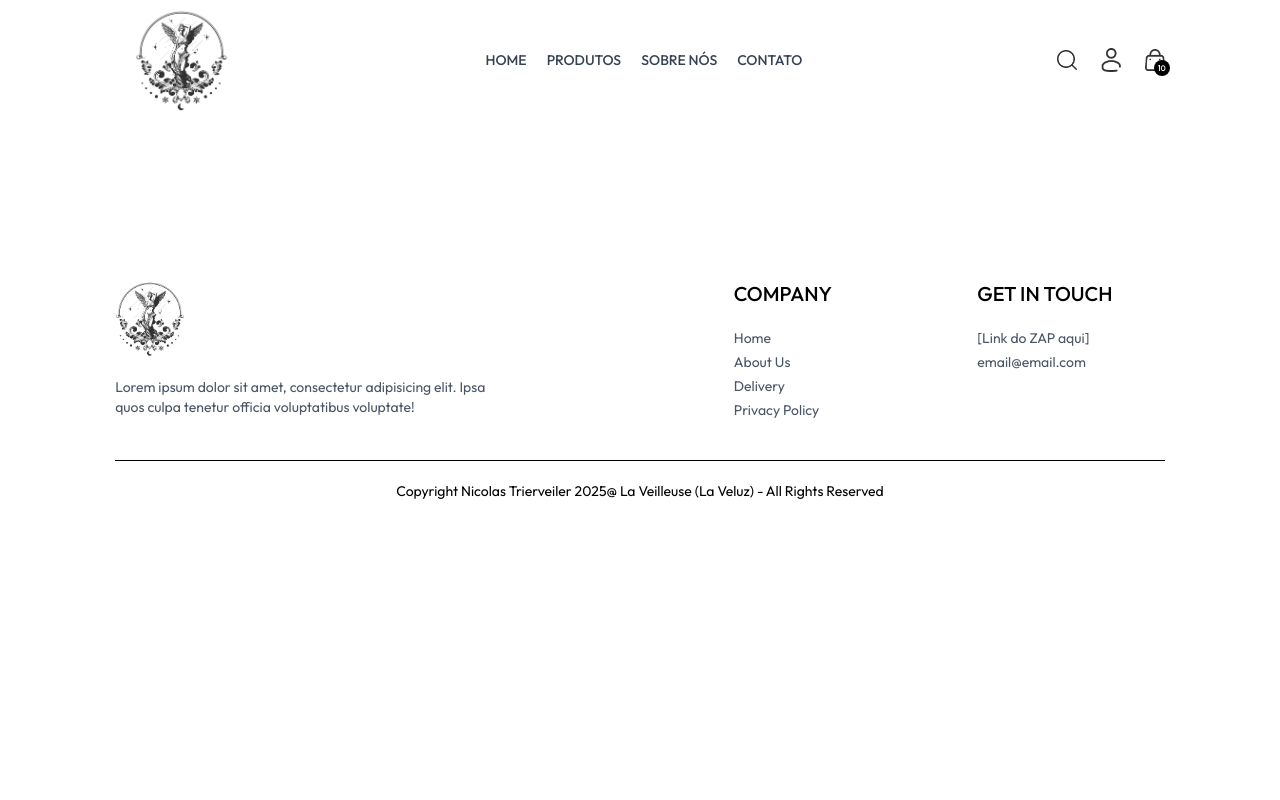
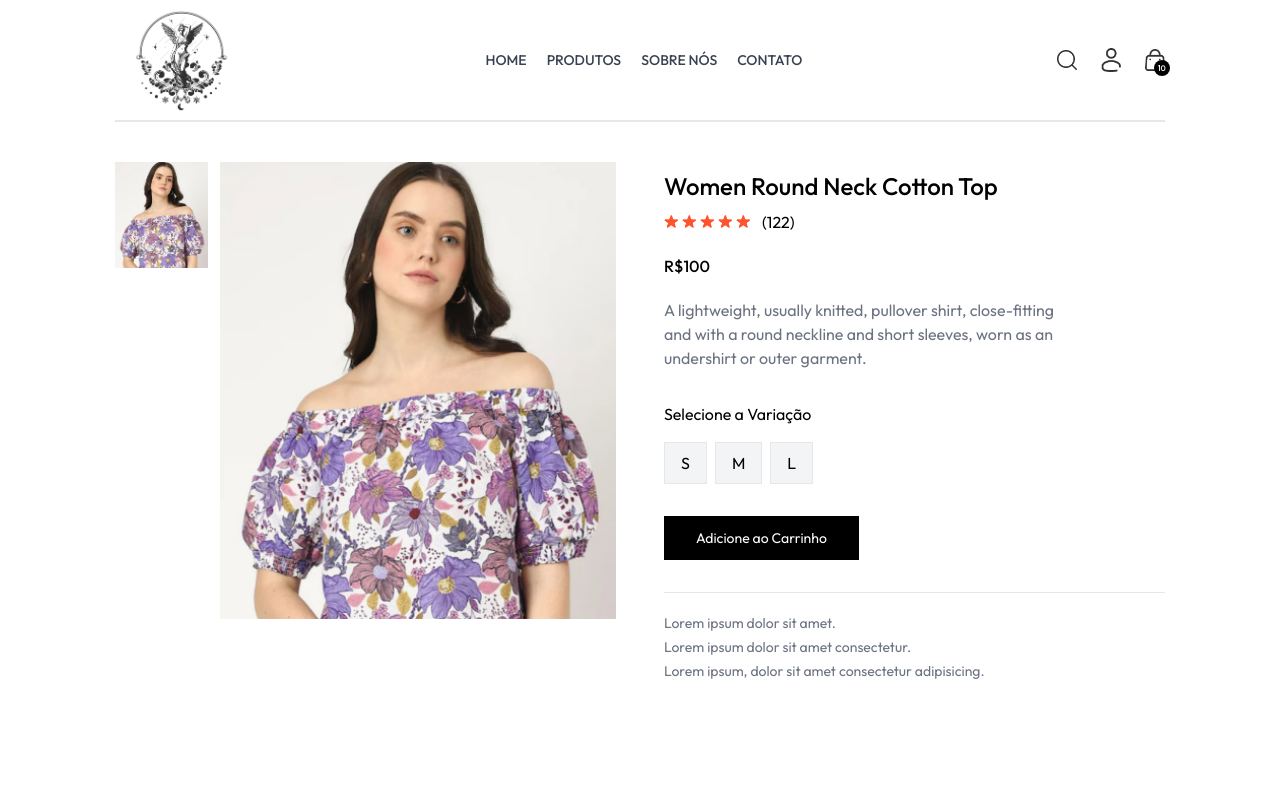
Before and after one commit to nictrierveiler/React-Ecommerce, a React (Vite) app: page /product/aaaaa in a window 1280 px wide. Shown: the top 800 px of the page. Built offline with nearby package versions, Linux system fonts and the light colour scheme.

Commit message:
Tailwind Config

```diff
--- a/index.html
+++ b/index.html
@@ -4,7 +4,7 @@
     <meta charset="UTF-8" />
     <link rel="icon" type="image/svg+xml" href="/vite.svg" />
     <meta name="viewport" content="width=device-width, initial-scale=1.0" />
-    <link href="/src/styles.css" rel="stylesheet">
+    <link href="./styles.css" rel="stylesheet">
     <title>La Veilleuse</title>
   </head>
   <body>
--- a/package.json
+++ b/package.json
@@ -27,7 +27,8 @@
     "eslint-plugin-react-refresh": "^0.4.19",
     "globals": "^16.0.0",
     "postcss": "^8.5.3",
-    "tailwindcss": "^4.1.5",
+    "postcss-nesting": "^13.0.1",
+    "tailwindcss": "^3.4.1",
     "vite": "^6.3.1"
   }
 }
--- /dev/null
+++ b/postcss.config.cjs
@@ -0,0 +1,7 @@
+module.exports = {
+  plugins: {
+    'postcss-nesting': {},
+    tailwindcss: {},
+    autoprefixer: {},
+  },
+};
--- a/src/App.jsx
+++ b/src/App.jsx
@@ -27,7 +27,7 @@
         <Route path='/login' element={<Login/>} />
         <Route path='/orders' element={<Orders/>} />
         <Route path='/place-order' element={<PlaceOrder/>} />
-        <Route path='/product/ :ProductId' element={<Product/>} />
+        <Route path='/product/:productId' element={<Product/>} />
       </Routes>
       <Footer/>
     </div>
--- a/src/index.css
+++ b/src/index.css
@@ -1,23 +1,26 @@
 @import url('https://fonts.googleapis.com/css2?family=Outfit:wght@100..900&family=Prata&display=swap');
-@import "tailwindcss";
+
+@tailwind base;
+@tailwind components;
+@tailwind utilities;
 
 a.active {
     display: block;
 }
 
-*{
-    font-family: Outfit;
+* {
+    font-family: Outfit, sans-serif;
 }
 
-  .prata-regular {
+.prata-regular {
     font-family: "Prata", serif;
     font-weight: 400;
     font-style: normal;
-  }
+}
 
-  @media (max-width:640px) {
+@media (max-width: 640px) {
     a.active {
         background-color: black;
         color: white;
     }
-  }
+}
--- a/src/pages/Product.jsx
+++ b/src/pages/Product.jsx
@@ -1,9 +1,81 @@
-import React from 'react'
+import React, { useContext, useEffect, useState } from 'react'
+import { useParams } from 'react-router-dom'
+import { ShopContext } from '../context/ShopContext';
+import { assets } from '../assets/frontend_assets/assets';
 
 const Product = () => {
-  return (
-    <div>Product</div>
-  )
+
+  const {productId} = useParams();
+  const {products, moeda} = useContext(ShopContext);
+  const [productData,setProductData] = useState(false);
+  const [image,setImage] = useState('')
+  const [size,setSize] = useState('')
+
+  const fetchProductData = async () => {
+
+    products.map((item) => {
+      if (item._id === productId) {
+        setProductData(item);
+        setImage(item.image[0])
+      }
+    });
+  }
+
+  useEffect(()=>{
+      fetchProductData();
+  },[productId])
+
+  return productData ? (
+    <div className='border-t-2 pt-10 transition-opacity ease-in duration-500 opacity-100'>
+      {/*Dados do Produto*/}
+        <div className='flex gap-12 sm:gap-12 flex-col sm:flex-row'>
+
+          {/* Imagens do Produto */}
+          <div className='flex-1 flex flex-col-reverse gap-3 sm:flex-row '>
+            <div className='flex sm:flex-col overflow-x-auto sm:overflow-y-scroll justify-between sm:justify-normal sm:w-[18.7%] w-full'>
+                {
+                  productData.image.map((item,index)=>(
+                    <img onClick={()=>setImage(item)} src={item} key={index} className='w-[24%] sm:w-full sm:mb-3 flex-shrink-0 cursor-pointer ' />
+                  ))
+                }
+            </div>
+            <div className='w-full sm:w-[80%]'>
+                <img className='w-full h-auto' src={image} alt="" />
+            </div>
+       </div>
+                               {/*Informações de Produto*/}
+
+      <div className='flex-1'>
+          <h1 className='font-medium text-2xl mt-2'>{productData.name}</h1>
+          <div className='flex items-center gap-1 mt-2'>
+                <img src={assets.star_icon} alt="" className="w-3.5" />
+                <img src={assets.star_icon} alt="" className="w-3.5" />
+                <img src={assets.star_icon} alt="" className="w-3.5" />
+                <img src={assets.star_icon} alt="" className="w-3.5" />
+                <img src={assets.star_icon} alt="" className="w-3.5" />
+                <p className='pl-2'>(122)</p>
+          </div>
+           <p className='mt-5 text-3x1 font-medium'>{moeda}{productData.price}</p>
+           <p className='mt-5 text-gray-500 md:w-4/5'>{productData.description}</p>
+           <div className='flex flex-col gap-4 my-8'>
+                <p>Selecione a Variação</p>
+                <div className='flex gap-2'>
+                  {productData.sizes.map((item,index)=>(
+                    <button onClick={()=>setSize(item)} className={`border py-2 px-4 bg-gray-100 ${item === size ? 'border-orange-500' : ''} `} key={index}>{item}</button>
+                  ))}
+                </div>
+           </div>
+           <button className='bg-black text-white px-8 py-3 text-sm active:bg-gray-700'>Adicione ao Carrinho</button>
+           <hr className='mt-8 sm:4/5'/>
+           <div className='text-sm text-gray-500 mt-5 flex flex-col gap-1'>
+              <p>Lorem ipsum dolor sit amet.</p>
+              <p>Lorem ipsum dolor sit amet consectetur.</p>
+              <p>Lorem ipsum, dolor sit amet consectetur adipisicing.</p>
+           </div>
+        </div>
+      </div>
+    </div>
+  ) : <div className='opacity-0'></div>
 }
 
 export default Product
--- /dev/null
+++ b/tailwind.config.js
@@ -0,0 +1,8 @@
+/** @type {import('tailwindcss').Config} */
+export default {
+  content: ["./index.html", "./src/**/*.{js,ts,jsx,tsx}"],
+  theme: {
+    extend: {},
+  },
+  plugins: [],
+};
```
Also changed, not shown: 1 other file (tests, documents, lock files or other folders).
